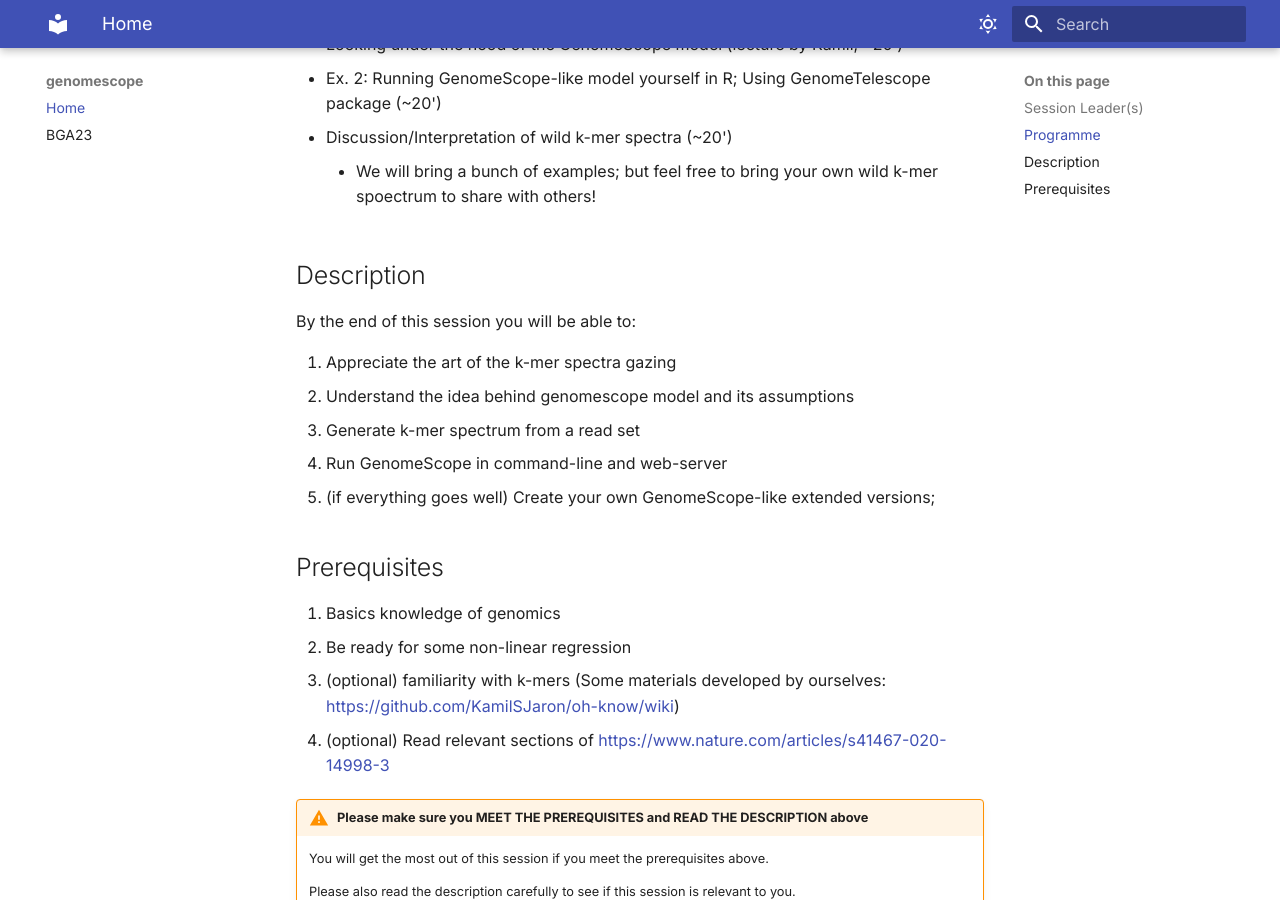
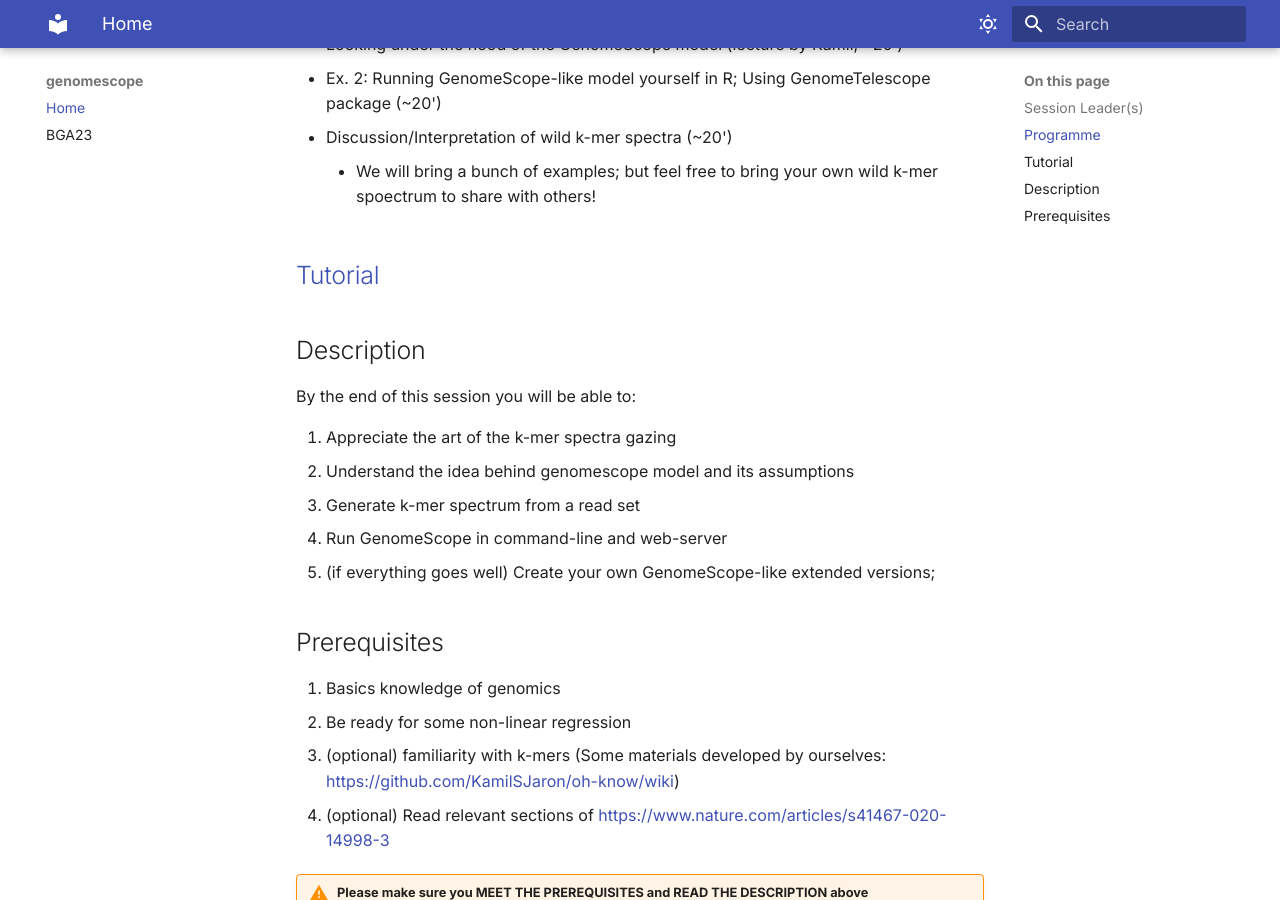
Before and after one commit to BGAcademy23/genomescope, an MkDocs documentation site: the page built from docs/README.md, in a window 1280 px wide and 900 px high, scrolled down 499 px. Built offline with MkDocs 1.6.1 and Material for MkDocs 9.7.7, drawn with Linux system fonts in a browser that asks for light colours.

Commit message:
add link to tutorial

```diff
--- a/docs/README.md
+++ b/docs/README.md
@@ -15,6 +15,8 @@ Kamil Jaron
 - Ex. 2: Running GenomeScope-like model yourself in R; Using GenomeTelescope package (~20')
 - Discussion/Interpretation of wild k-mer spectra (~20')
     - We will bring a bunch of examples; but feel free to bring your own wild k-mer spoectrum to share with others!
+
+## [Tutorial](https://github.com/BGAcademy23/genomescope/blob/main/README.md)
 
 ## Description
 
```
